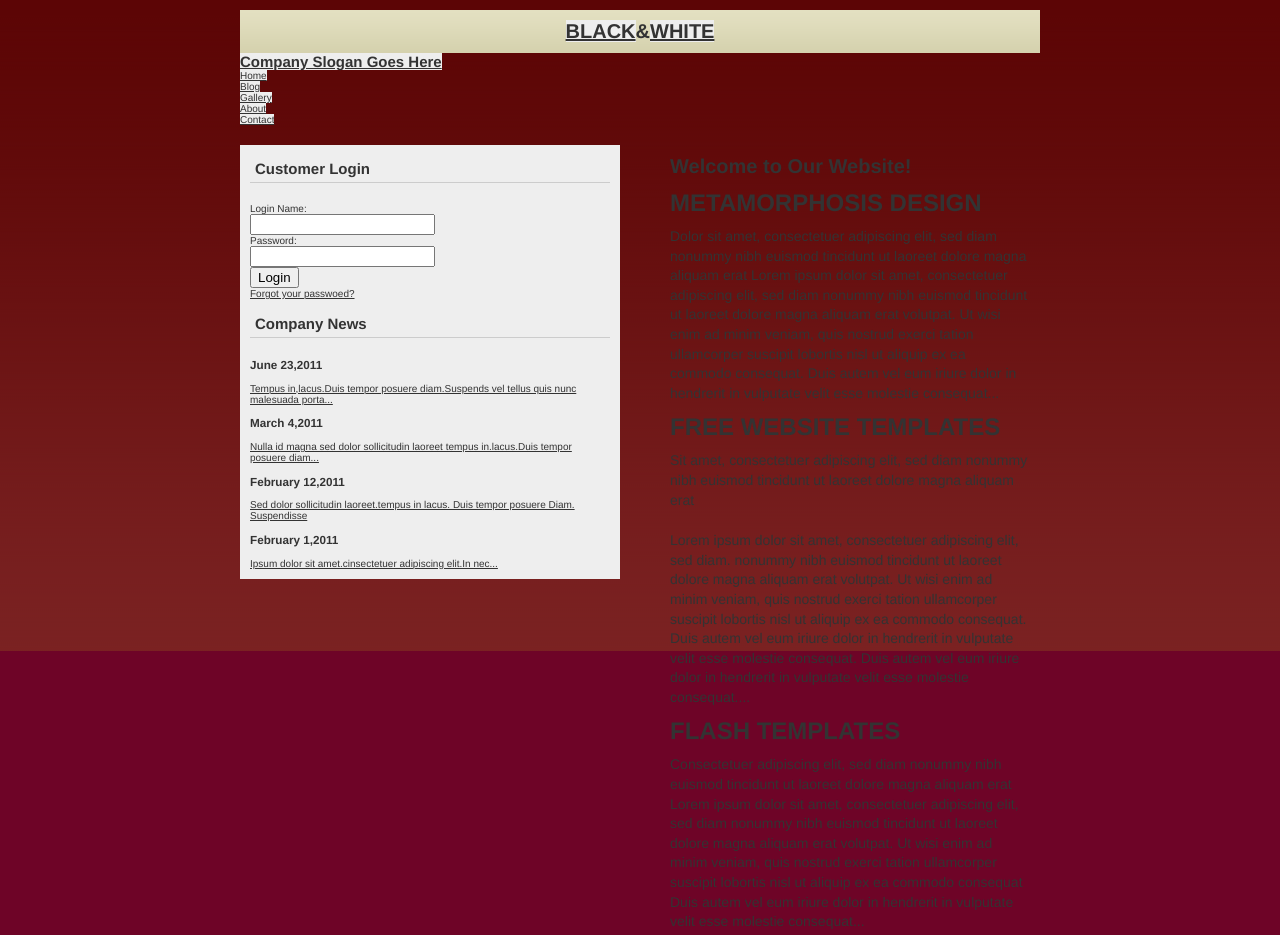
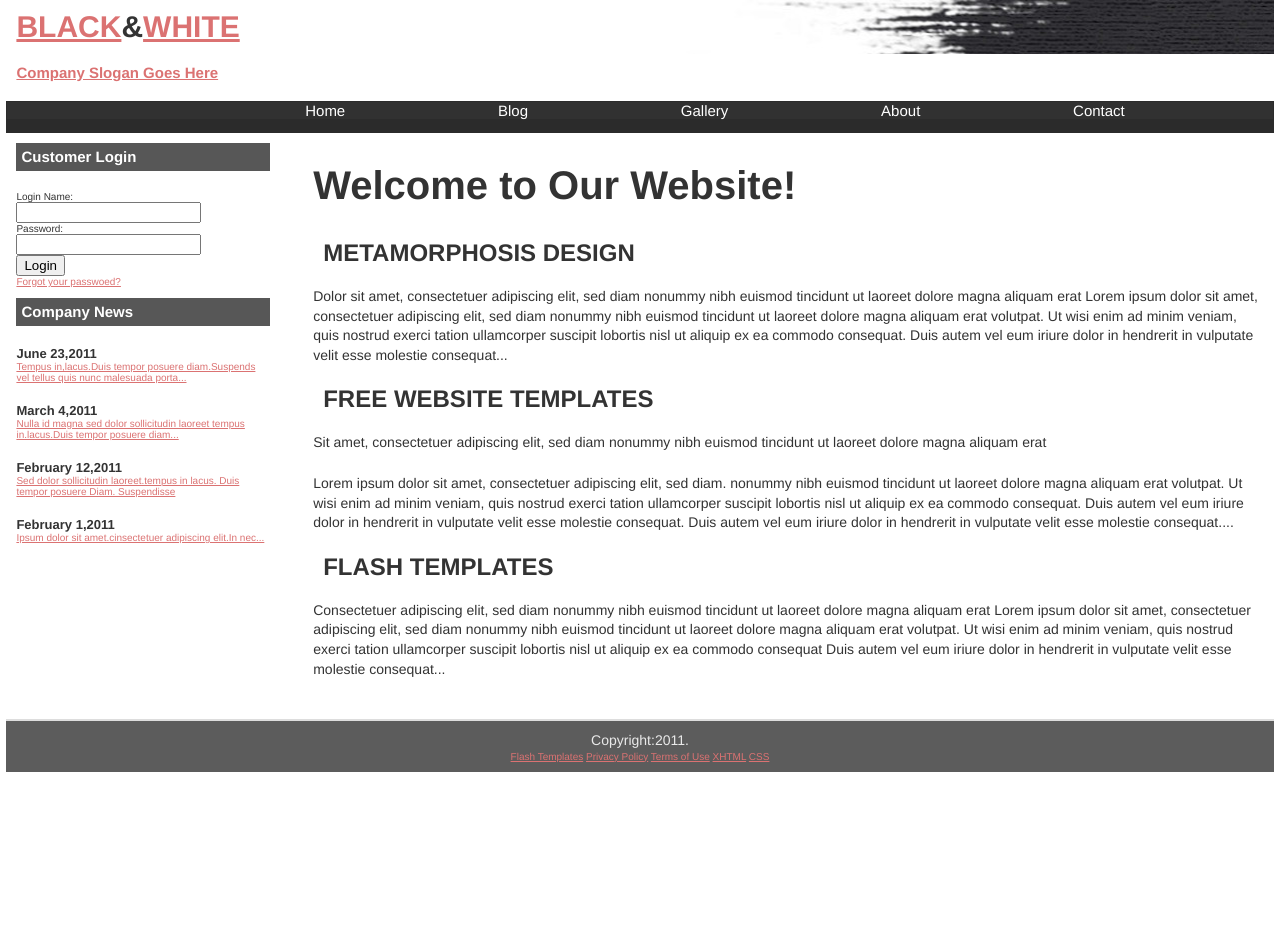
Before and after one commit to muyuechian/2021, a plain HTML site: page index.html in a window 1280 px wide. Shown: the top 935 px of the page. After the commit the page ends 800 px from the top, so only its background shows below. Drawn offline with Linux system fonts and the light colour scheme.

Commit message:
Update style.css

```diff
--- a/css/style.css
+++ b/css/style.css
@@ -10,17 +10,42 @@ a little easier
 */
 body {
 	margin: 0 auto;
-	width: 800px;
+	width: 99%;
 	padding: 0;
-	background: #6e0427 url('../images/body_bg.gif') repeat-x top;
-	font-family: Helvetica, sans-serif;
+	background: #ffffff top;
+	font-family: Microsoft JhengHei,Helvetica, sans-serif;
 	font-size: 62.5%;
 	color: #333;
 }
 
-h1, h2, p, ul, li {
+h1, h2, h3, h4, p, ul, li {
 	margin: 0;
 	padding: 0;
+}
+
+#menu{
+	background: #2b2b2b;
+	text-align: center;
+	margin: 10px 0 0 0;
+	padding:1px;
+	height: 30px;
+}
+
+#menu li{
+	display: inline;
+
+	margin: 0 0 0 150px;
+	font-size: 150%;
+}
+
+#menu li a{
+	color: #fff;
+	text-decoration: none;
+	background: none;
+}
+
+ul{
+	background: rgb(49, 49, 49)
 }
 
 p {
@@ -29,15 +54,15 @@ p {
 }
 
 ul {
-	list-style-type: none;
+	list-style-type:none;
 }
 
 a:link {
-	color: #333;
-	background: #eee;
+	color: rgb(219, 114, 114);
+	background: rgba(238, 238, 238, 0);
 }
 a:visited {
-	color: #ff0000;
+	color: #2b2b2b;
 	background: #eee;
 }
 
@@ -47,7 +72,6 @@ span.amp {
 	font-weight: normal;
 	font-style: italic;
 }
-
 
 #masthead {
 	margin: 0 auto ;
@@ -86,7 +110,7 @@ the layout
 #wrap {
 	clear: both;
 	margin: 0 auto;
-	padding: 10px;
+	padding: 100px;
 	width: 780px;
 	background: #fff;
 	border: 10px solid #5c0505;
@@ -97,21 +121,36 @@ the layout
 }
 
 #header h1 {
-	font-size: 2em;
-	margin: 10px 0 0 0;
+	font-size: 3em;
+	margin: 0 0 0 0;
 	padding: 10px;
-	text-align: center;
-	background: url('../images/tagline_bg.gif') repeat-x;
+	text-align: left;
+}
+
+#header h1,h2{
+	margin: 0 0 0 0;
+	padding: 10px;
+	background: url('../images/title_bg.jpg');
 }
 
 #content, #sidebar {
-	width: 360px;
+	width: 240px;
 	margin: 20px 0 20px 0;
 	padding: 10px;
 }
 
 #content {
+	width: 75%;
 	float: right;
+}
+
+#content h1,h2 {
+	background: none;
+}
+
+#content h1 {
+	font-size: 4em;
+	margin: 0 0 10px 0;
 }
 
 #content h2 {
@@ -133,15 +172,27 @@ the layout
 }
 
 #sidebar {
+	width: 20%;
 	float: left;
-	background: #eee;
+	margin: 0 10px 0 0;
 }
 
 #sidebar h2 {
 	font-weight: bold;
-	border-bottom: 1px solid #ccc;
+	color: #fff;
+	background: rgb(87, 87, 87);
+	border-bottom: 1px solid rgb(87, 87, 87);
 	margin: 0 0 20px 0;
 	padding: 5px;
+}
+
+#sidebar h3{
+	font-weight: bold;
+	font-size: small;
+}
+
+#CNtext{
+	margin: 20px 0 0 0;
 }
 
 #port li {
@@ -152,9 +203,9 @@ the layout
 
 #footer {
 	clear: both;
-	background: #eee;
+	background: rgb(92, 92, 92);
 	padding: 10px;
 	border-top: 2px solid #ddd;
 	text-align: center;
-	color: #777;
+	color: rgb(233, 233, 233);
 }
```
